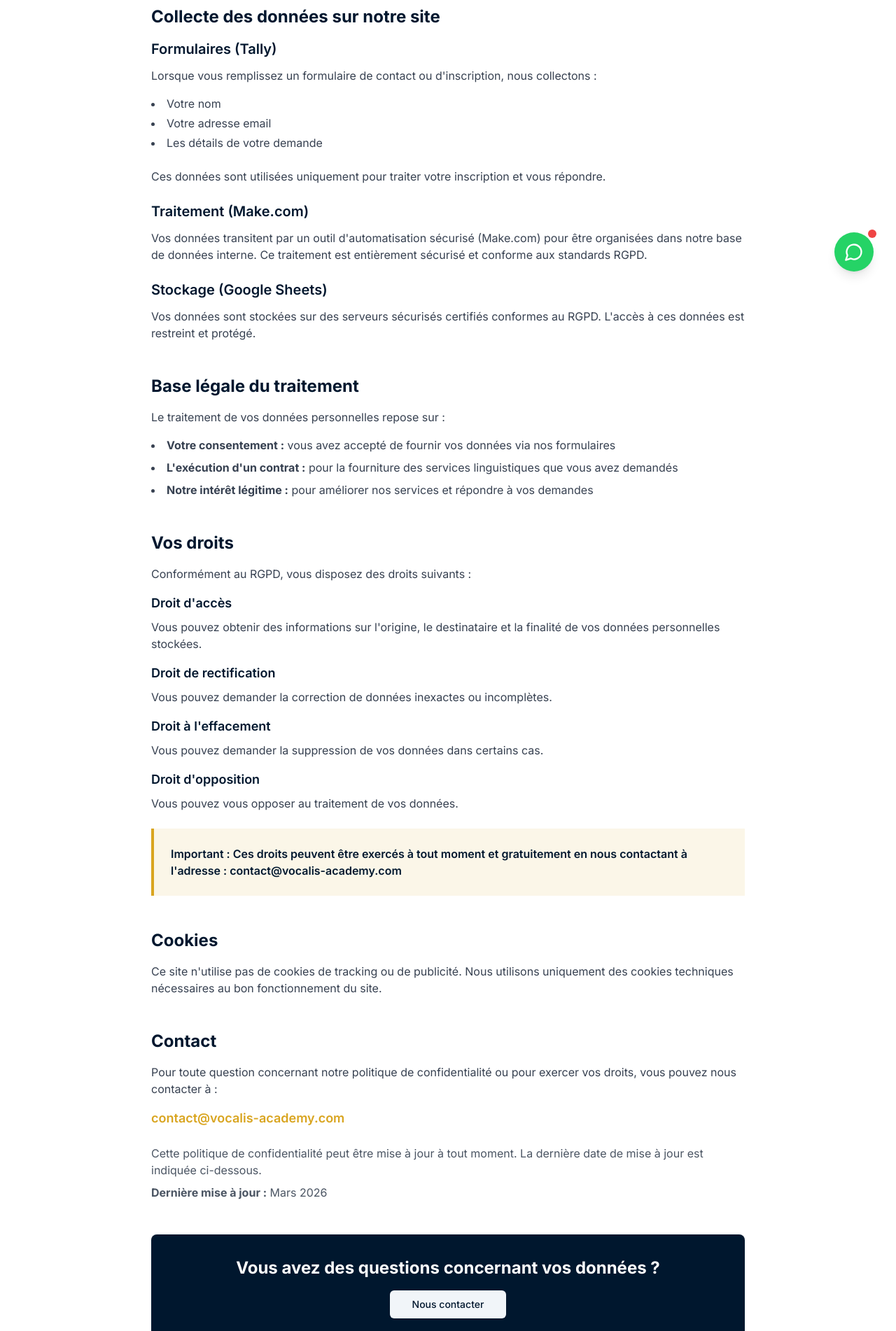
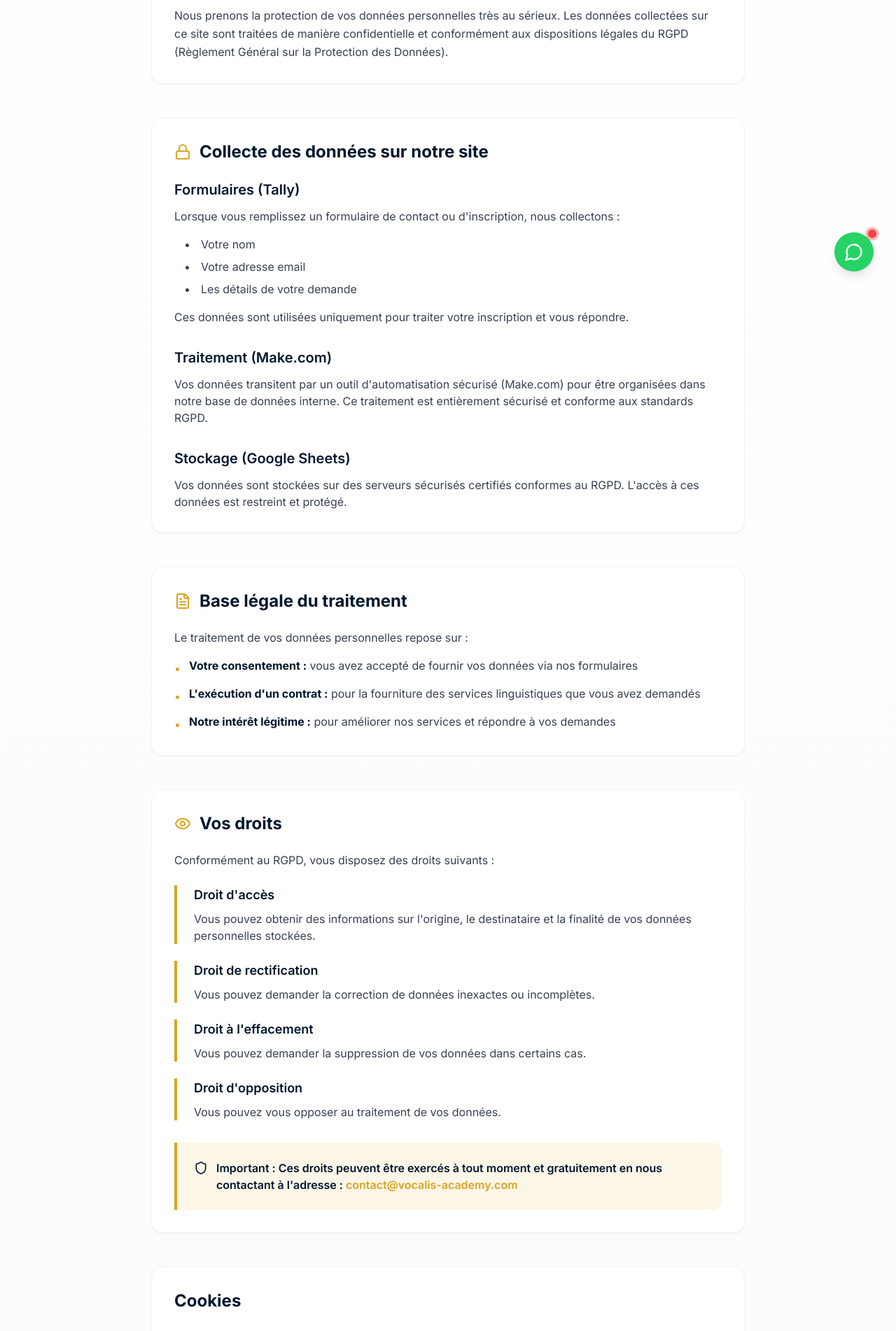
Before and after one commit to travelopportunities07-bot/sg-91c3514d-6c1c-4687-9189-9ab9e95859d6-1792160597, a Next.js app: page /politique-confidentialite in a window 1280 px wide. Shown: the part 380-2282 px from the top of the page at 70% size. Built offline with nearby package versions, Linux system fonts and the light colour scheme.

Commit message:
chore(legal): update company address to london and sync pages

```diff
--- a/src/pages/mentions-legales.tsx
+++ b/src/pages/mentions-legales.tsx
@@ -11,38 +11,38 @@ export default function MentionsLegales() {
         description="Mentions légales et informations légales de Vocalis Academy"
       />
       <Header />
-      <main className="min-h-screen bg-white pt-32 pb-20">
+      <main className="min-h-screen bg-gradient-to-b from-white to-gray-50 pt-32 pb-20">
         <div className="max-w-4xl mx-auto px-6">
           <h1 className="text-4xl md:text-5xl font-bold text-navy mb-8">Mentions Légales</h1>
 
-          <section className="mb-12">
-            <h2 className="text-2xl font-bold text-navy mb-4">Responsable de la publication</h2>
-            <div className="space-y-2 text-gray-700">
-              <p><strong>Nom de l'entreprise :</strong> Vocalis Academy</p>
-              <p><strong>Représentant légal :</strong> [Prénom et Nom]</p>
-              <p><strong>Adresse :</strong> [Adresse complète en Allemagne]</p>
+          <section className="mb-12 bg-white p-8 rounded-2xl border border-gray-100 shadow-sm">
+            <h2 className="text-2xl font-bold text-navy mb-6">Responsable de la publication</h2>
+            <div className="space-y-3 text-gray-700">
+              <p><strong className="text-navy">Nom de l'entreprise :</strong> Vocalis Academy</p>
+              <p><strong className="text-navy">Représentant légal :</strong> [Prénom et Nom]</p>
+              <p><strong className="text-navy">Adresse :</strong> 71-75, Shelton Street, Covent Garden, WC2H 9JQ, Londres, Royaume-Uni</p>
             </div>
           </section>
 
-          <section className="mb-12">
-            <h2 className="text-2xl font-bold text-navy mb-4">Contact</h2>
-            <div className="space-y-2 text-gray-700">
-              <p><strong>Téléphone :</strong> [Numéro de téléphone]</p>
-              <p><strong>Email :</strong> contact@vocalis-academy.com</p>
-              <p><strong>Numéro d'immatriculation :</strong> [HRB au registre du commerce]</p>
-              <p><strong>Numéro de TVA intracommunautaire (USt-IdNr) :</strong> [Numéro de TVA]</p>
+          <section className="mb-12 bg-white p-8 rounded-2xl border border-gray-100 shadow-sm">
+            <h2 className="text-2xl font-bold text-navy mb-6">Contact</h2>
+            <div className="space-y-3 text-gray-700">
+              <p><strong className="text-navy">Téléphone :</strong> +44 7537 10 6060 (uniquement joignable via WhatsApp)</p>
+              <p><strong className="text-navy">Email :</strong> contact@vocalis-academy.com</p>
+              <p><strong className="text-navy">Numéro d'immatriculation :</strong> [HRB au registre du commerce]</p>
+              <p><strong className="text-navy">Numéro de TVA intracommunautaire (USt-IdNr) :</strong> [Numéro de TVA]</p>
             </div>
           </section>
 
-          <section className="mb-12">
-            <h2 className="text-2xl font-bold text-navy mb-4">Règlement des litiges</h2>
+          <section className="bg-white p-8 rounded-2xl border border-gray-100 shadow-sm">
+            <h2 className="text-2xl font-bold text-navy mb-6">Règlement des litiges</h2>
             <p className="text-gray-700 mb-4">
               La Commission européenne fournit une plateforme de règlement des litiges en ligne (OS) :
               <a
                 href="https://ec.europa.eu/consumers/odr"
                 target="_blank"
                 rel="noopener noreferrer"
-                className="text-gold hover:underline ml-1"
+                className="text-gold hover:underline ml-1 font-medium"
               >
                 https://ec.europa.eu/consumers/odr
               </a>
--- a/src/pages/politique-confidentialite.tsx
+++ b/src/pages/politique-confidentialite.tsx
@@ -2,8 +2,7 @@ import { SEO } from "@/components/SEO";
 import { Header } from "@/components/Header";
 import { Footer } from "@/components/Footer";
 import { WhatsAppButton } from "@/components/WhatsAppButton";
-import { Button } from "@/components/ui/button";
-import Link from "next/link";
+import { Shield, Lock, Eye, FileText } from "lucide-react";
 
 export default function PolitiqueConfidentialite() {
   return (
@@ -13,83 +12,114 @@ export default function PolitiqueConfidentialite() {
         description="Notre politique de confidentialité et protection des données personnelles (RGPD)"
       />
       <Header />
-      <main className="min-h-screen bg-white pt-32 pb-20">
+      <main className="min-h-screen bg-gradient-to-b from-white to-gray-50 pt-32 pb-20">
         <div className="max-w-4xl mx-auto px-6">
+          <div className="text-center mb-12">
+            <div className="inline-flex items-center justify-center w-16 h-16 bg-gold/10 rounded-full mb-6">
+              <Shield className="w-8 h-8 text-gold" />
+            </div>
             <h1 className="text-4xl md:text-5xl font-bold text-navy mb-4">Politique de Confidentialité</h1>
-          <p className="text-xl text-gray-600 mb-12">Comment nous protégeons vos données personnelles (RGPD)</p>
+            <p className="text-xl text-gray-600">Comment nous protégeons vos données personnelles (RGPD)</p>
+          </div>
 
-          <section className="mb-12">
-            <p className="text-gray-700 mb-6">
+          <section className="mb-12 bg-white p-8 rounded-2xl border border-gray-100 shadow-sm">
+            <p className="text-gray-700 leading-relaxed">
               Nous prenons la protection de vos données personnelles très au sérieux. Les données collectées sur ce site sont traitées de manière confidentielle et conformément aux dispositions légales du RGPD (Règlement Général sur la Protection des Données).
             </p>
           </section>
 
-          <section className="mb-12">
-            <h2 className="text-2xl font-bold text-navy mb-4">Collecte des données sur notre site</h2>
+          <section className="mb-12 bg-white p-8 rounded-2xl border border-gray-100 shadow-sm">
+            <h2 className="text-2xl font-bold text-navy mb-6 flex items-center gap-3">
+              <Lock className="w-6 h-6 text-gold" />
+              Collecte des données sur notre site
+            </h2>
 
+            <div className="space-y-8">
+              <div>
                 <h3 className="text-xl font-semibold text-navy mb-3">Formulaires (Tally)</h3>
                 <p className="text-gray-700 mb-4">
                   Lorsque vous remplissez un formulaire de contact ou d'inscription, nous collectons :
                 </p>
-            <ul className="list-disc list-inside text-gray-700 mb-6 space-y-1">
+                <ul className="list-disc list-inside text-gray-700 space-y-2 ml-4">
                   <li>Votre nom</li>
                   <li>Votre adresse email</li>
                   <li>Les détails de votre demande</li>
                 </ul>
-            <p className="text-gray-700 mb-6">
+                <p className="text-gray-700 mt-4">
                   Ces données sont utilisées uniquement pour traiter votre inscription et vous répondre.
                 </p>
+              </div>
 
+              <div>
                 <h3 className="text-xl font-semibold text-navy mb-3">Traitement (Make.com)</h3>
-            <p className="text-gray-700 mb-6">
+                <p className="text-gray-700">
                   Vos données transitent par un outil d'automatisation sécurisé (Make.com) pour être organisées dans notre base de données interne. Ce traitement est entièrement sécurisé et conforme aux standards RGPD.
                 </p>
+              </div>
 
+              <div>
                 <h3 className="text-xl font-semibold text-navy mb-3">Stockage (Google Sheets)</h3>
-            <p className="text-gray-700 mb-6">
+                <p className="text-gray-700">
                   Vos données sont stockées sur des serveurs sécurisés certifiés conformes au RGPD. L'accès à ces données est restreint et protégé.
                 </p>
+              </div>
+            </div>
           </section>
 
-          <section className="mb-12">
-            <h2 className="text-2xl font-bold text-navy mb-4">Base légale du traitement</h2>
+          <section className="mb-12 bg-white p-8 rounded-2xl border border-gray-100 shadow-sm">
+            <h2 className="text-2xl font-bold text-navy mb-6 flex items-center gap-3">
+              <FileText className="w-6 h-6 text-gold" />
+              Base légale du traitement
+            </h2>
             <p className="text-gray-700 mb-4">Le traitement de vos données personnelles repose sur :</p>
-            <ul className="list-disc list-inside text-gray-700 space-y-2">
-              <li><strong>Votre consentement :</strong> vous avez accepté de fournir vos données via nos formulaires</li>
-              <li><strong>L'exécution d'un contrat :</strong> pour la fourniture des services linguistiques que vous avez demandés</li>
-              <li><strong>Notre intérêt légitime :</strong> pour améliorer nos services et répondre à vos demandes</li>
+            <ul className="space-y-3 text-gray-700">
+              <li className="flex gap-3">
+                <span className="text-gold mt-1">•</span>
+                <span><strong className="text-navy">Votre consentement :</strong> vous avez accepté de fournir vos données via nos formulaires</span>
+              </li>
+              <li className="flex gap-3">
+                <span className="text-gold mt-1">•</span>
+                <span><strong className="text-navy">L'exécution d'un contrat :</strong> pour la fourniture des services linguistiques que vous avez demandés</span>
+              </li>
+              <li className="flex gap-3">
+                <span className="text-gold mt-1">•</span>
+                <span><strong className="text-navy">Notre intérêt légitime :</strong> pour améliorer nos services et répondre à vos demandes</span>
+              </li>
             </ul>
           </section>
 
-          <section className="mb-12">
-            <h2 className="text-2xl font-bold text-navy mb-4">Vos droits</h2>
-            <p className="text-gray-700 mb-4">
+          <section className="mb-12 bg-white p-8 rounded-2xl border border-gray-100 shadow-sm">
+            <h2 className="text-2xl font-bold text-navy mb-6 flex items-center gap-3">
+              <Eye className="w-6 h-6 text-gold" />
+              Vos droits
+            </h2>
+            <p className="text-gray-700 mb-6">
               Conformément au RGPD, vous disposez des droits suivants :
             </p>
 
-            <div className="space-y-4">
-              <div>
+            <div className="space-y-6">
+              <div className="border-l-4 border-gold pl-6">
                 <h3 className="text-lg font-semibold text-navy mb-2">Droit d'accès</h3>
                 <p className="text-gray-700">
                   Vous pouvez obtenir des informations sur l'origine, le destinataire et la finalité de vos données personnelles stockées.
                 </p>
               </div>
 
-              <div>
+              <div className="border-l-4 border-gold pl-6">
                 <h3 className="text-lg font-semibold text-navy mb-2">Droit de rectification</h3>
                 <p className="text-gray-700">
                   Vous pouvez demander la correction de données inexactes ou incomplètes.
                 </p>
               </div>
 
-              <div>
+              <div className="border-l-4 border-gold pl-6">
                 <h3 className="text-lg font-semibold text-navy mb-2">Droit à l'effacement</h3>
                 <p className="text-gray-700">
                   Vous pouvez demander la suppression de vos données dans certains cas.
                 </p>
               </div>
 
-              <div>
+              <div className="border-l-4 border-gold pl-6">
                 <h3 className="text-lg font-semibold text-navy mb-2">Droit d'opposition</h3>
                 <p className="text-gray-700">
                   Vous pouvez vous opposer au traitement de vos données.
@@ -97,41 +127,47 @@ export default function PolitiqueConfidentialite() {
               </div>
             </div>
 
-            <div className="bg-gold/10 border-l-4 border-gold p-6 mt-6">
-              <p className="text-navy font-semibold">
-                Important : Ces droits peuvent être exercés à tout moment et gratuitement en nous contactant à l'adresse : contact@vocalis-academy.com
+            <div className="bg-gold/10 border-l-4 border-gold p-6 mt-8 rounded-r-xl">
+              <p className="text-navy font-semibold flex items-start gap-3">
+                <Shield className="w-5 h-5 flex-shrink-0 mt-0.5" />
+                <span>Important : Ces droits peuvent être exercés à tout moment et gratuitement en nous contactant à l'adresse : <a href="mailto:contact@vocalis-academy.com" className="text-gold hover:underline">contact@vocalis-academy.com</a></span>
               </p>
             </div>
           </section>
 
-          <section className="mb-12">
-            <h2 className="text-2xl font-bold text-navy mb-4">Cookies</h2>
+          <section className="mb-12 bg-white p-8 rounded-2xl border border-gray-100 shadow-sm">
+            <h2 className="text-2xl font-bold text-navy mb-6">Cookies</h2>
             <p className="text-gray-700">
               Ce site n'utilise pas de cookies de tracking ou de publicité. Nous utilisons uniquement des cookies techniques nécessaires au bon fonctionnement du site.
             </p>
           </section>
 
-          <section className="mb-12">
-            <h2 className="text-2xl font-bold text-navy mb-4">Contact</h2>
+          <section className="mb-12 bg-white p-8 rounded-2xl border border-gray-100 shadow-sm">
+            <h2 className="text-2xl font-bold text-navy mb-6">Contact</h2>
             <p className="text-gray-700 mb-4">
               Pour toute question concernant notre politique de confidentialité ou pour exercer vos droits, vous pouvez nous contacter à :
             </p>
-            <p className="text-gold font-semibold text-lg">contact@vocalis-academy.com</p>
-            <p className="text-gray-600 mt-6">
+            <p className="text-gold font-semibold text-lg mb-6">
+              <a href="mailto:contact@vocalis-academy.com" className="hover:underline">contact@vocalis-academy.com</a>
+            </p>
+            <div className="border-t border-gray-200 pt-6 mt-6">
+              <p className="text-gray-600">
                 Cette politique de confidentialité peut être mise à jour à tout moment. La dernière date de mise à jour est indiquée ci-dessous.
               </p>
-            <p className="text-gray-600 mt-2">
-              <strong>Dernière mise à jour :</strong> Mars 2026
+              <p className="text-gray-600 mt-3">
+                <strong className="text-navy">Dernière mise à jour :</strong> Mars 2026
               </p>
+            </div>
           </section>
 
-          <div className="bg-navy text-white p-8 rounded-lg text-center">
+          <div className="bg-navy text-white p-8 rounded-2xl text-center shadow-xl">
             <h3 className="text-2xl font-bold mb-4">Vous avez des questions concernant vos données ?</h3>
-            <Link href="/#contact">
-              <Button variant="secondary" size="lg">
+            <a
+              href="/#contact"
+              className="inline-block bg-gold hover:bg-gold/90 text-navy px-8 py-3 rounded-full font-semibold transition-all hover:scale-105"
+            >
               Nous contacter
-              </Button>
-            </Link>
+            </a>
           </div>
         </div>
       </main>
```
Also changed, not shown: src/pages/cgv.tsx (+142 -55 lines). Lines whose indentation alone changed are shown as unchanged.
